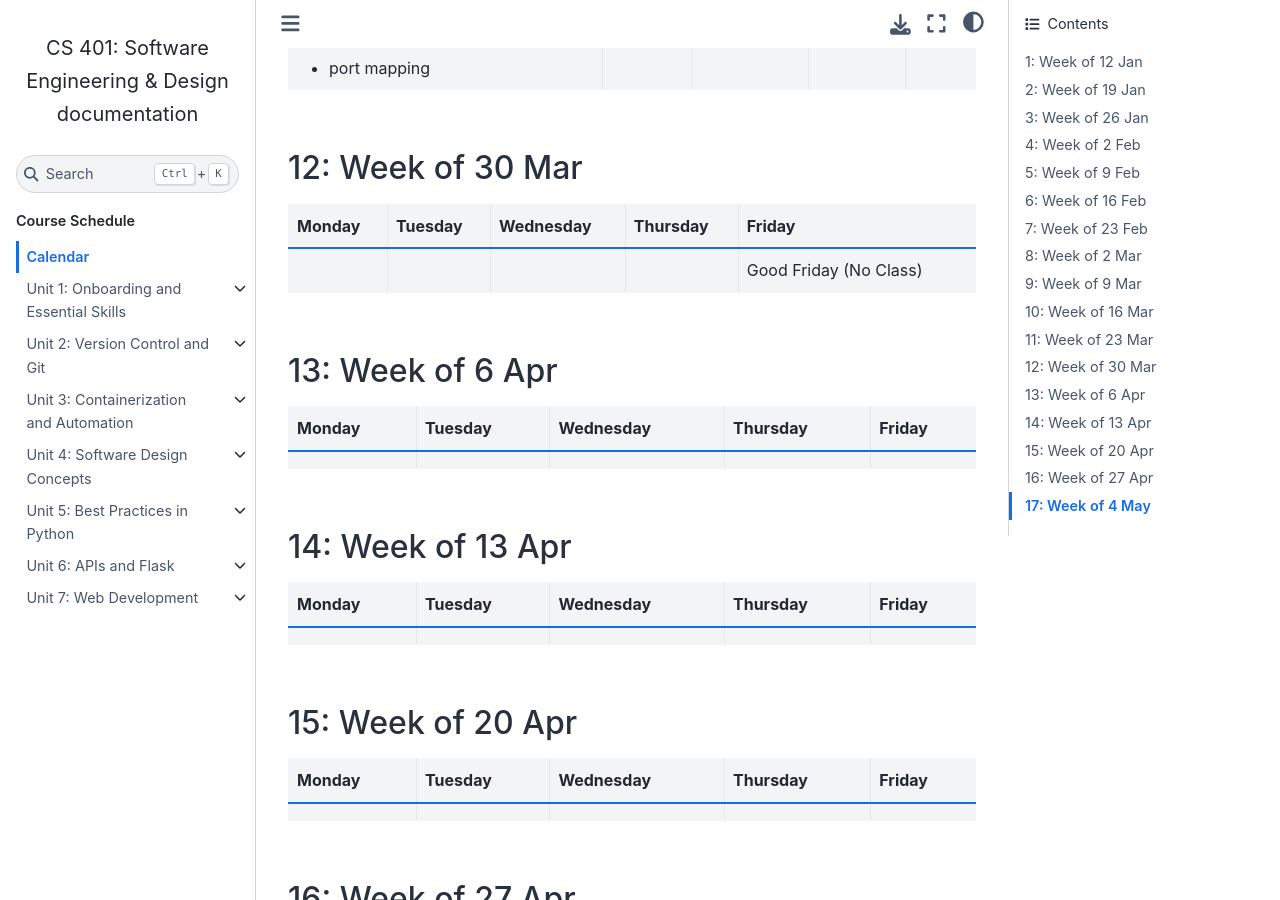
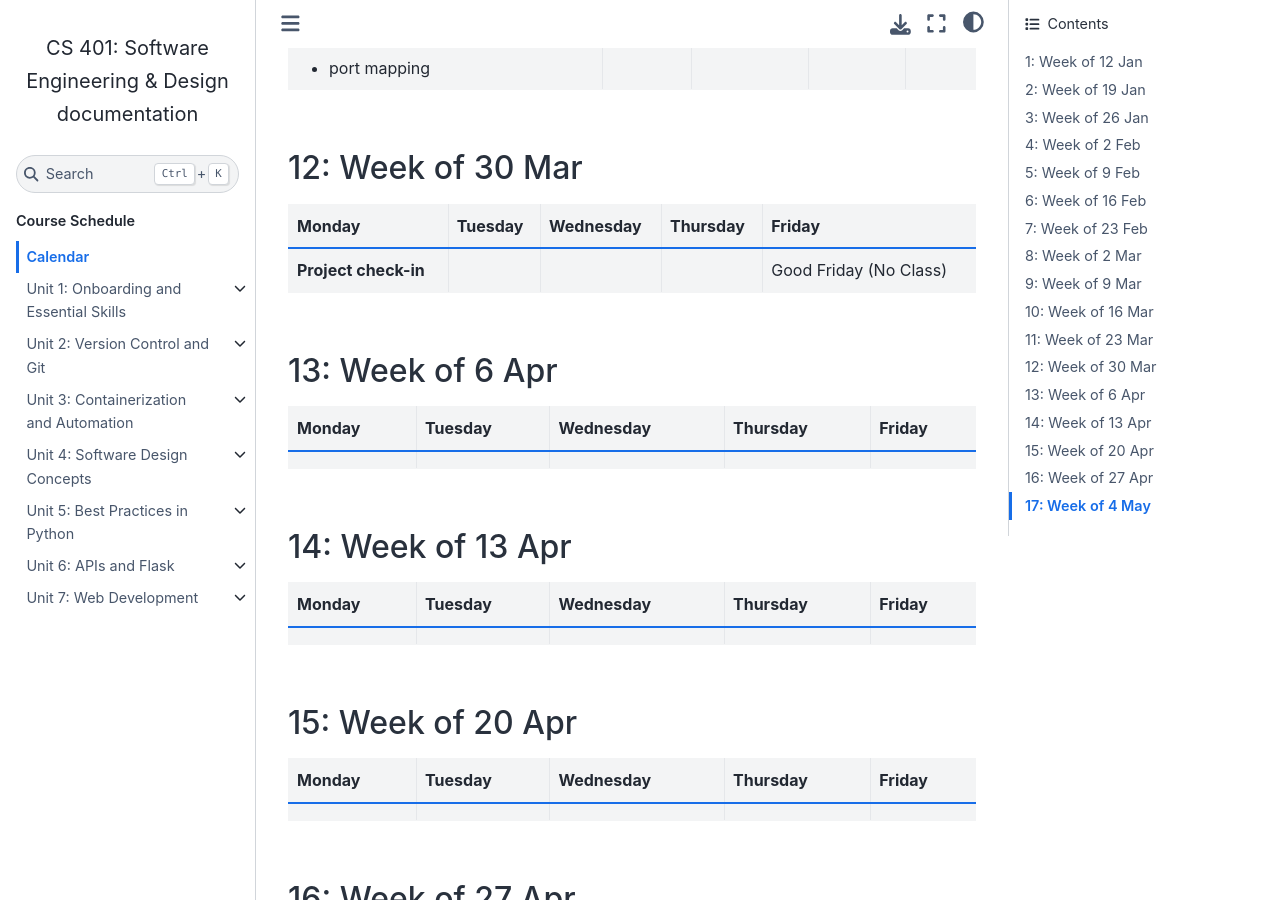
Before and after one commit to andrewsolis/cs401, a Sphinx documentation site: the page built from docs/calendar.rst, in a window 1280 px wide and 900 px high, scrolled down 4125 px. Built offline with Sphinx 7.4.7 and the Sphinx Book theme 1.1.4, drawn with Linux system fonts in a browser that asks for light colours; pages that are not in the unit, such as notebooks, are missing from menus.

Commit message:
calendar updtes

```diff
--- a/docs/calendar.rst
+++ b/docs/calendar.rst
@@ -182,7 +182,7 @@ Calendar
 +------------------------------------------------------------------------------------------------+------------+------------------+------------+--------------------------------------------------------------------------------------------------------------+
 | Monday                                                                                         | Tuesday    | Wednesday        | Thursday   | Friday                                                                                                       |
 +================================================================================================+============+==================+============+==============================================================================================================+
-|                                                                                                |            |                  |            | Good Friday (No Class)                                                                                       |
+| **Project check-in**                                                                           |            |                  |            | Good Friday (No Class)                                                                                       |
 |                                                                                                |            |                  |            |                                                                                                              |
 |                                                                                                |            |                  |            |                                                                                                              |
 |                                                                                                |            |                  |            |                                                                                                              |
```
